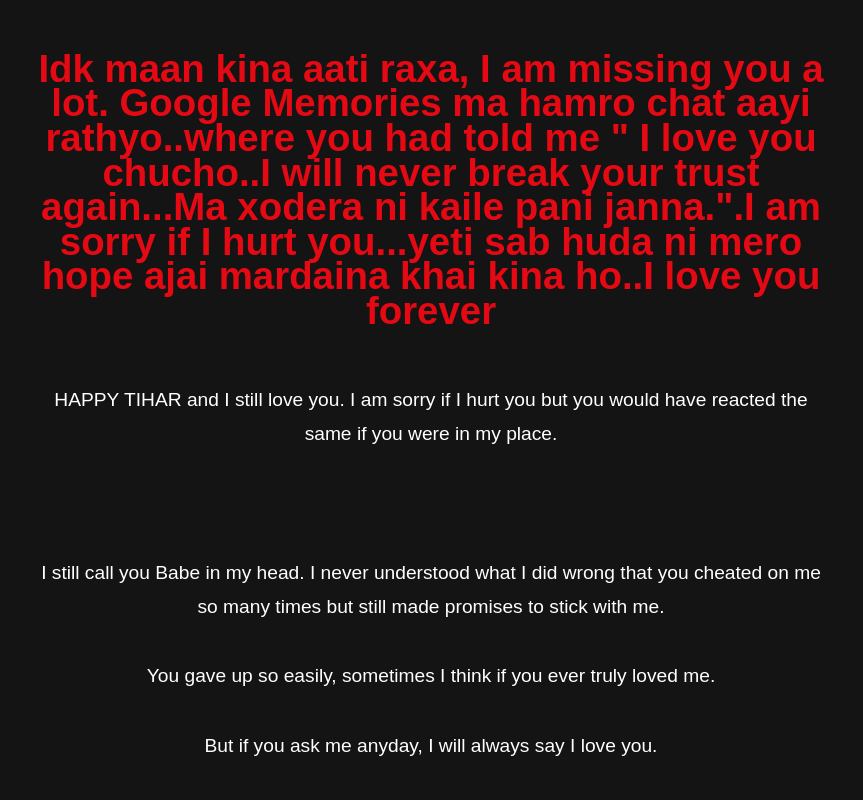
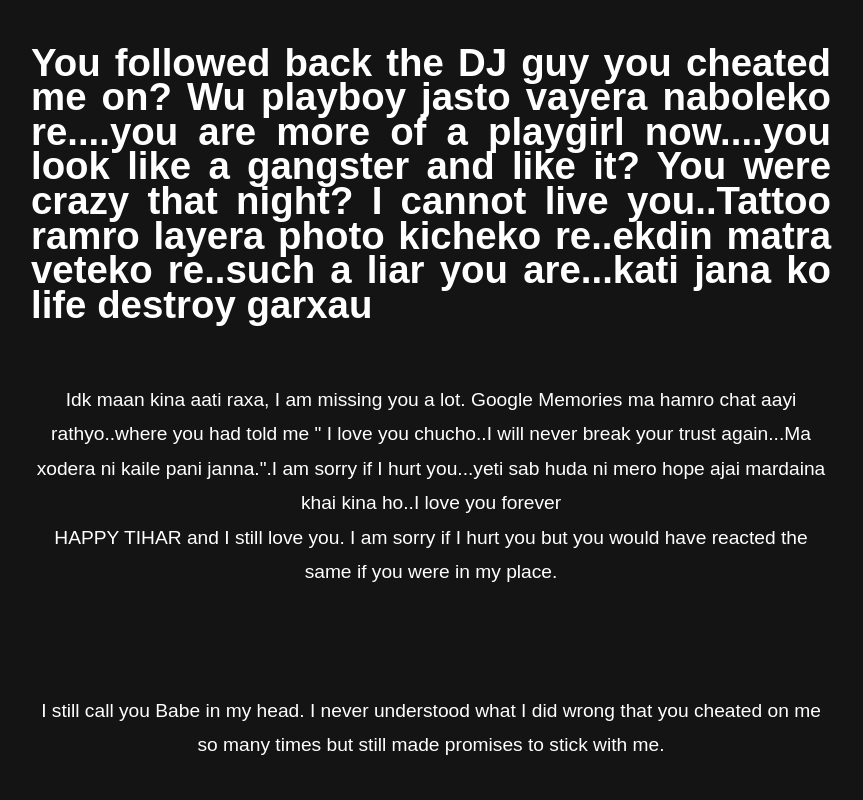
Before and after one commit to shopliley/shopliley.github.io, a plain HTML site: page content/abstract.html in a window 1280 px wide. Shown: the top 800 px of the page, without its empty margins (209-1072 px from the left). Drawn offline with Linux system fonts and the light colour scheme.

Commit message:
Update abstract.html

```diff
--- a/content/abstract.html
+++ b/content/abstract.html
@@ -57,8 +57,9 @@
 
     <!-- Abstract Content -->
     <div class="container">
-        <h2>Idk maan kina aati raxa, I am missing you a lot. Google Memories ma hamro chat aayi rathyo..where you had told me " I love you chucho..I will never break your trust again...Ma xodera ni kaile pani janna.".I am sorry if I hurt you...yeti sab huda ni mero hope ajai mardaina khai kina ho..I love you forever</h2>
+        <h1>You followed back the DJ guy you cheated me on? Wu playboy jasto vayera naboleko re....you are more of a playgirl now....you look like a gangster and like it? You were crazy that night? I cannot live you..Tattoo ramro layera photo kicheko re..ekdin matra veteko re..such a liar you are...kati jana ko life destroy garxau</h1>
         <p><p style="text-align: center; white-space: pre-line;">
+Idk maan kina aati raxa, I am missing you a lot. Google Memories ma hamro chat aayi rathyo..where you had told me " I love you chucho..I will never break your trust again...Ma xodera ni kaile pani janna.".I am sorry if I hurt you...yeti sab huda ni mero hope ajai mardaina khai kina ho..I love you forever
     HAPPY TIHAR and I still love you. I am sorry if I hurt you but you would have reacted the same if you were in my place.<br><br><br>
 I still call you Babe in my head. I never understood what I did wrong that you cheated on me so many times but still made promises to stick with me.<br>
 You  gave up so easily, sometimes I think if you ever truly loved me.<br>
```
